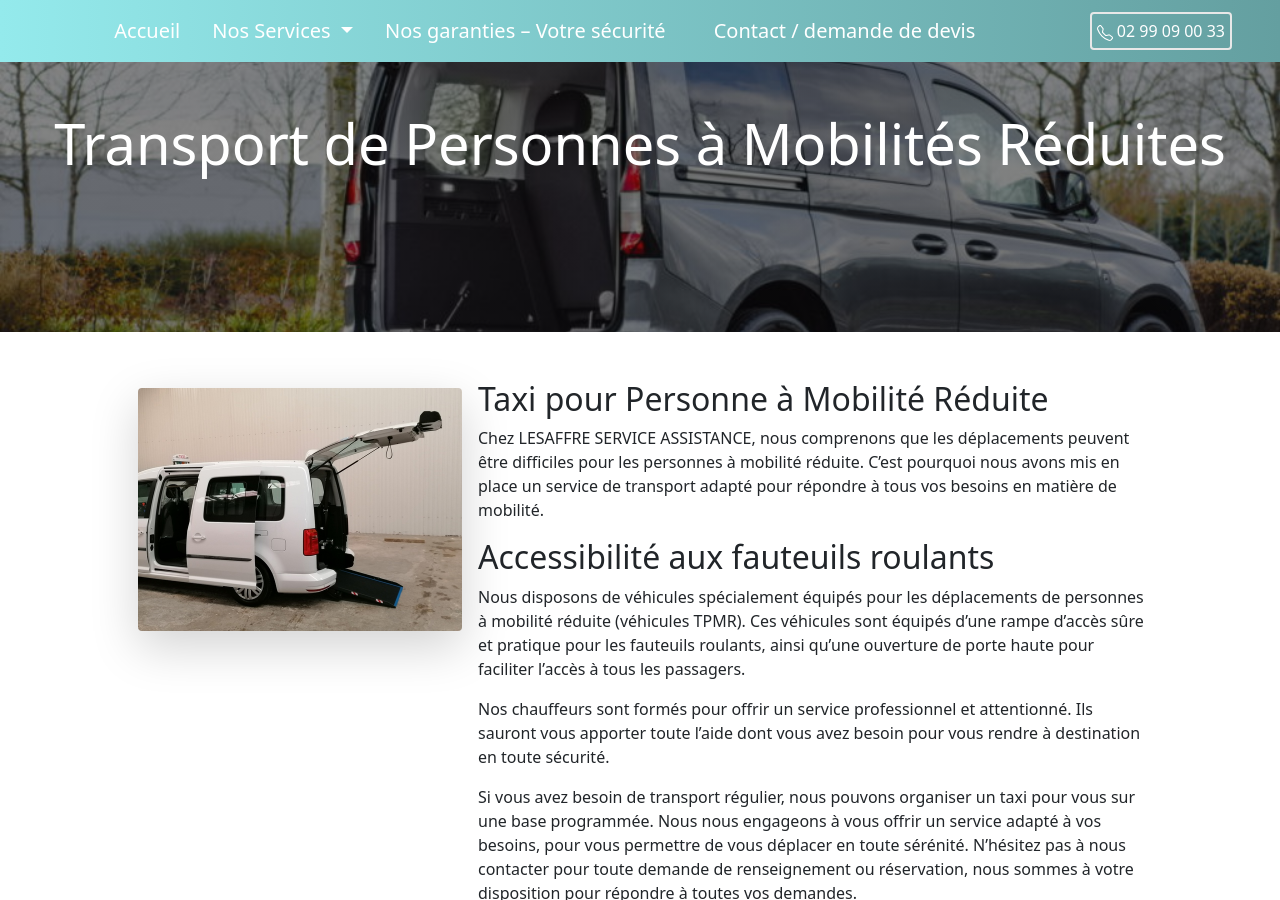
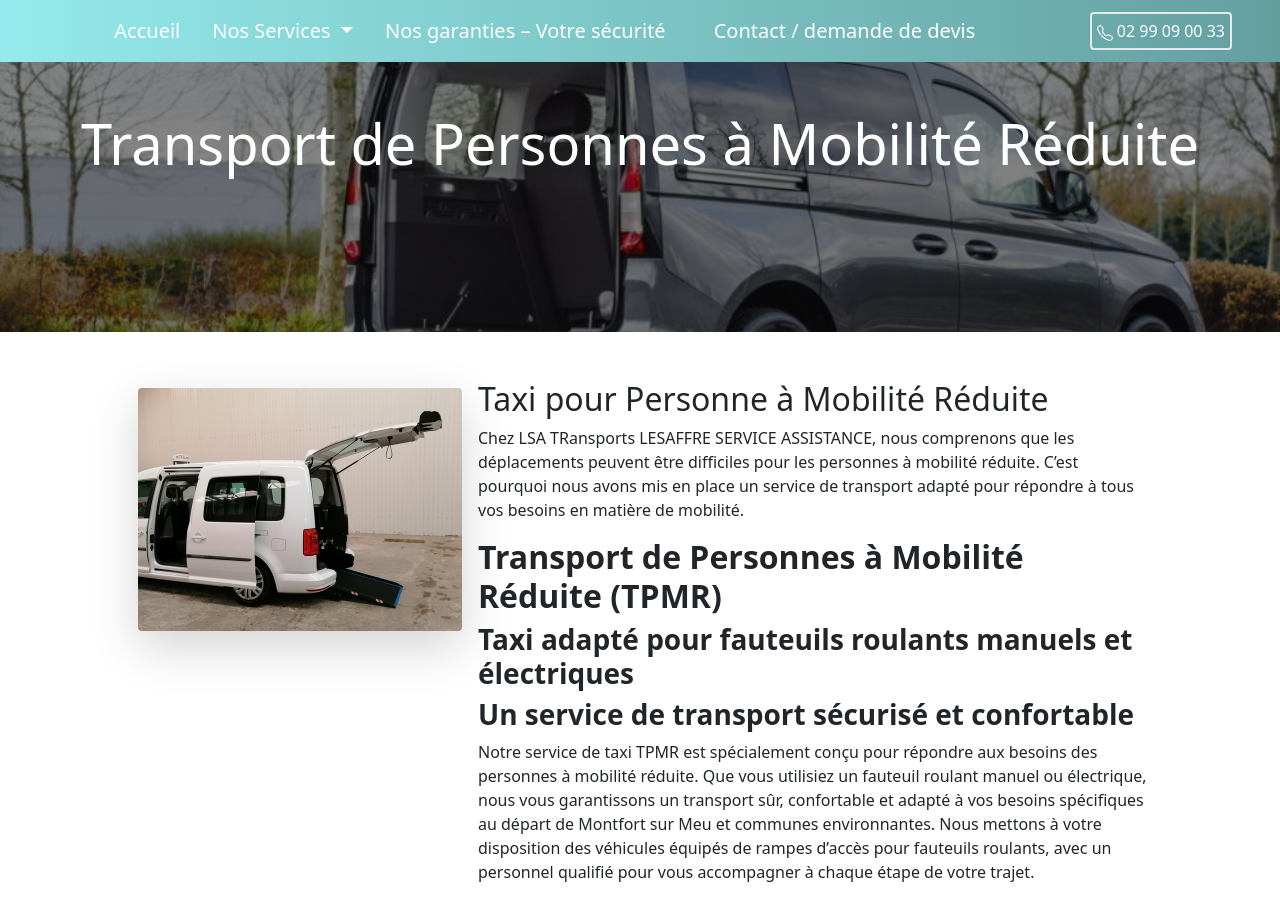
Before and after one commit to lesaffre35/lsa, a Jekyll site: the page built from pages/tpmr.md, in a window 1280 px wide and 900 px high. Built offline with Jekyll 4.4.1, drawn with Linux system fonts in a browser that asks for light colours; nearby versions of some CDN libraries; some of the changed text lies outside the part shown.

Commit message:
Update tpmr.md

```diff
--- a/pages/tpmr.md
+++ b/pages/tpmr.md
@@ -1,5 +1,5 @@
 ---
-title: Transport de Personnes à Mobilités Réduites
+title: Transport de Personnes à Mobilité Réduite
 layout: article
 permalink: /tpmr
 bandeau: caddy_tpmr.jpg
@@ -8,13 +8,29 @@
 
 ## Taxi pour Personne à Mobilité Réduite
 
-Chez LESAFFRE SERVICE ASSISTANCE, nous comprenons que les déplacements peuvent être difficiles pour les personnes à mobilité réduite. C'est pourquoi nous avons mis en place un service de transport adapté pour répondre à tous vos besoins en matière de mobilité.
+Chez LSA TRansports LESAFFRE SERVICE ASSISTANCE, nous comprenons que les déplacements peuvent être difficiles pour les personnes à mobilité réduite. C'est pourquoi nous avons mis en place un service de transport adapté pour répondre à tous vos besoins en matière de mobilité.
 
-## Accessibilité aux fauteuils roulants
 
-Nous disposons de véhicules spécialement équipés pour les déplacements de personnes à mobilité réduite (véhicules TPMR). Ces véhicules sont équipés d'une rampe d'accès sûre et pratique pour les fauteuils roulants, ainsi qu'une ouverture de porte haute pour faciliter l'accès à tous les passagers.
+## **Transport de Personnes à Mobilité Réduite (TPMR)**
+### **Taxi adapté pour fauteuils roulants manuels et électriques**
 
-Nos chauffeurs sont formés pour offrir un service professionnel et attentionné. Ils sauront vous apporter toute l’aide dont vous avez besoin pour vous rendre à destination en toute sécurité.
+### **Un service de transport sécurisé et confortable**
 
-Si vous avez besoin de transport régulier, nous pouvons organiser un taxi pour vous sur une base programmée. Nous nous engageons à vous offrir un service adapté à vos besoins, pour vous permettre de vous déplacer en toute sérénité.
-N'hésitez pas à nous contacter pour toute demande de renseignement ou réservation, nous sommes à votre disposition pour répondre à toutes vos demandes.
+Notre service de taxi TPMR est spécialement conçu pour répondre aux besoins des personnes à mobilité réduite. Que vous utilisiez un fauteuil roulant manuel ou électrique, nous vous garantissons un transport sûr, confortable et adapté à vos besoins spécifiques au départ de Montfort sur Meu et communes environnantes. Nous mettons à votre disposition des véhicules équipés de rampes d'accès pour fauteuils roulants, avec un personnel qualifié pour vous accompagner à chaque étape de votre trajet.
+
+Nous sommes également **conventionnés avec l'Assurance Maladie**, ce qui vous permet de bénéficier d’un transport pris en charge pour vos trajets médicaux ou tout autre besoin lié à votre mobilité réduite sur prescription médicale de transport.
+
+### **Nos Services**
+
+#### **Véhicules adaptés pour fauteuils roulants**
+Nos véhicules sont équipés de rampes d’accès pour fauteuils roulants manuels et électriques, offrant ainsi une solution de transport totalement accessible. Que vous ayez besoin de vous rendre à un rendez-vous médical, de vous déplacer pour des courses ou d'organiser un trajet quotidien, nous assurons votre confort et sécurité pendant toute la durée de votre voyage.
+
+#### **Chauffeurs formés et attentionnés**
+Nos chauffeurs sont spécialement formés pour vous offrir un service professionnel et attentionné. Ils sont compétents dans l'assistance aux passagers à mobilité réduite et sauront vous accompagner pour monter et descendre du véhicule en toute sécurité.
+
+#### **Conventions avec l’Assurance Maladie**
+Nous sommes conventionnés par l'Assurance Maladie, ce qui signifie que vos trajets peuvent être pris en charge selon les critères en vigueur et sur prescription médicale de transport. Cela vous permet de voyager en toute tranquillité, avec un transport adapté, sans souci financier pour vos trajets médicaux ou autres déplacements essentiels.
+
+
+### **Comment réserver ?**
+Réserver un taxi TPRM avec nous est simple et rapide. Vous pouvez nous contacter directement par téléphone ou réserver en ligne en remplissant le formulaire ci-dessous.
```
